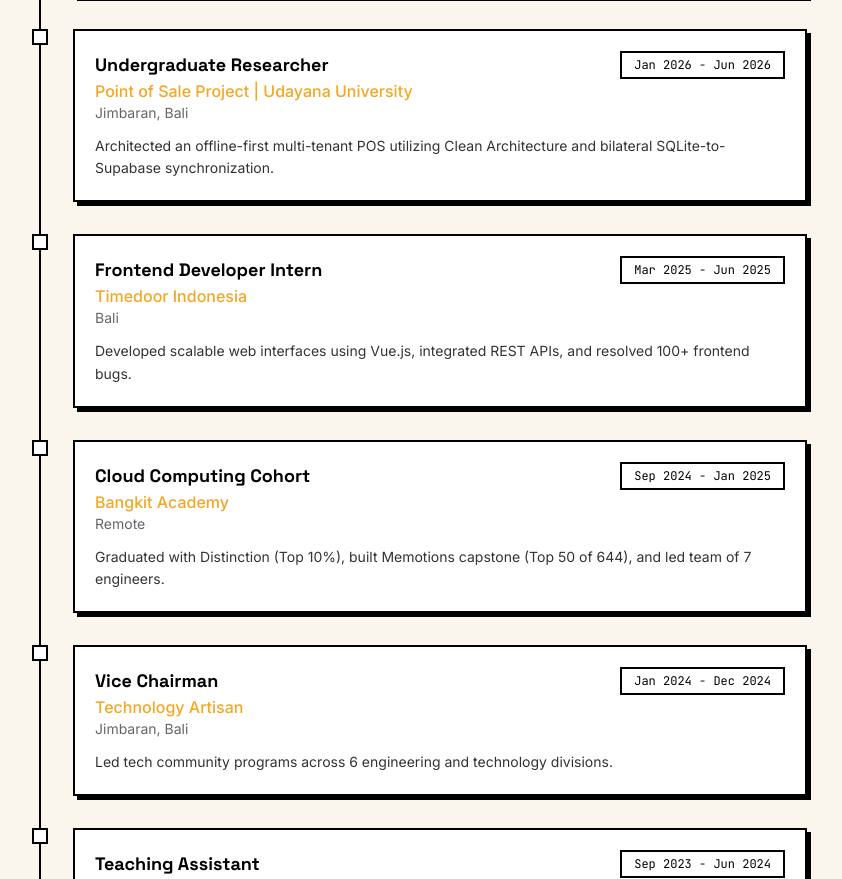
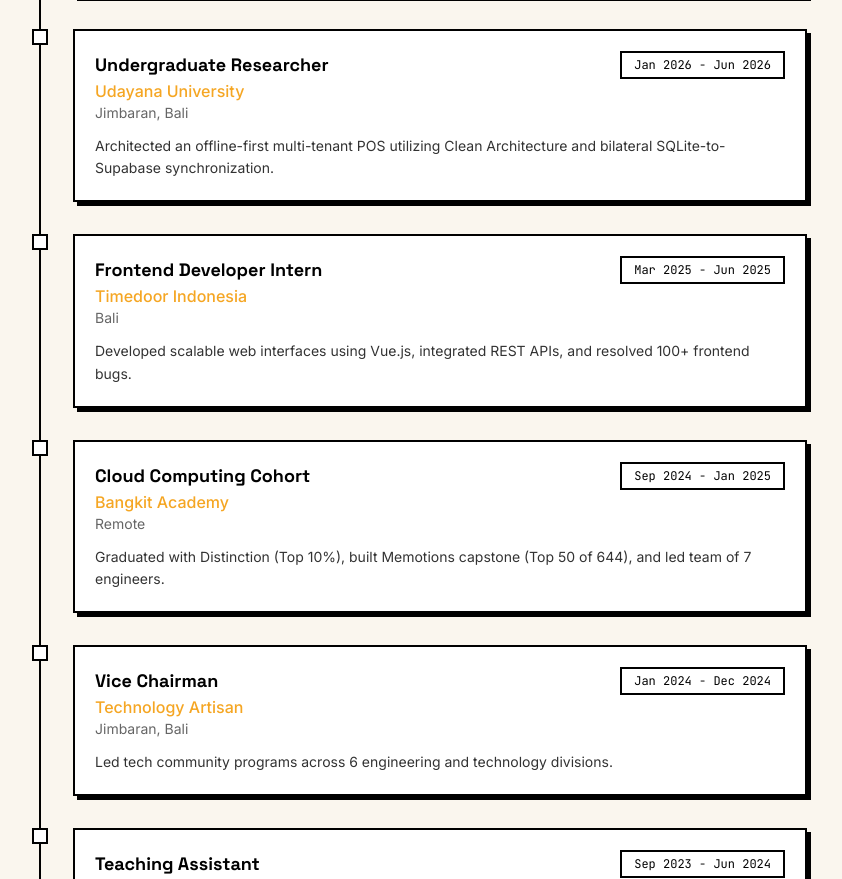
Before and after one commit to bayurkp/bayurkp.github.io, an Astro site: page / in a window 1280 px wide. Shown: the part 3235-4114 px from the top of the page, without its empty margins (217-1059 px from the left). Built offline with nearby package versions, Linux system fonts and the light colour scheme; Astro itself is replaced by a stand-in of ours.

Commit message:
chore: update company name for undergraduate researcher experience

```diff
--- a/src/content/experience/undergraduate-researcher-pos.md
+++ b/src/content/experience/undergraduate-researcher-pos.md
@@ -1,6 +1,6 @@
 ---
 title: 'Undergraduate Researcher'
-company: 'Point of Sale Project | Udayana University'
+company: 'Udayana University'
 location: 'Jimbaran, Bali'
 startDate: 'Jan 2026'
 endDate: 'Jun 2026'
```
